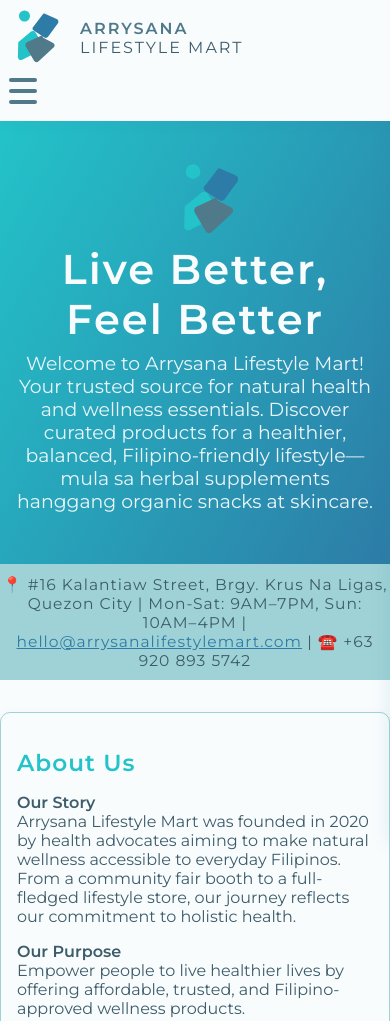
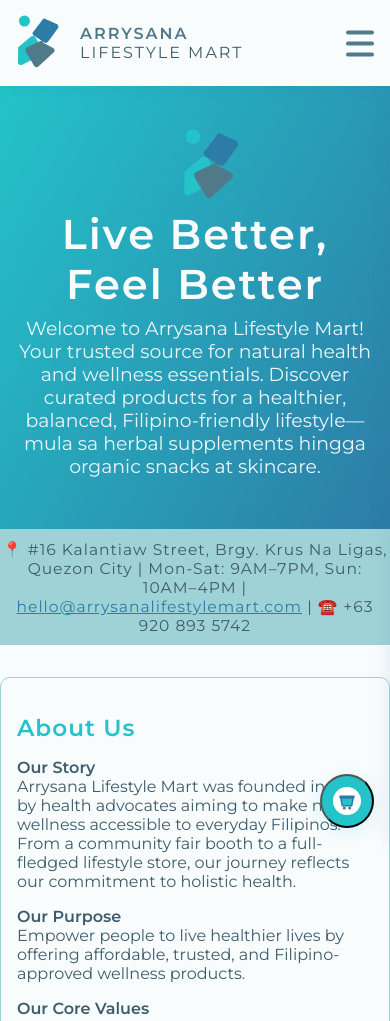
Before and after one commit to DaniPop88/ARRYSANA-LIFESTYLE, a plain HTML site: page index.html in a window 390 px wide. Shown: the top 1021 px of the page. Drawn offline with Linux system fonts and the light colour scheme.

Commit message:
index.html

```diff
--- a/index.html
+++ b/index.html
@@ -51,6 +51,13 @@
         header.sticky {
             box-shadow: 0 4px 18px rgba(45,124,167,0.16);
             background: var(--light);
+        }
+        .header-inner {
+            width: 100%;
+            display: flex;
+            align-items: center;
+            justify-content: space-between;
+            position: relative;
         }
         .logo-container {
             display: flex;
@@ -126,7 +133,10 @@
             background: none;
             border: none;
             cursor: pointer;
-            margin-right: 1em;
+            position: absolute;
+            right: 2.5vw;
+            top: 50%;
+            transform: translateY(-50%);
         }
         .burger span {
             display: block;
@@ -177,9 +187,13 @@
             }
             .burger {
                 display: flex;
+                right: 2vw;
             }
             header {
                 flex-direction: row;
+            }
+            .header-inner {
+                min-height: 70px;
             }
         }
         @media (max-width: 600px) {
@@ -439,7 +453,6 @@
         .core-values li {
             margin-bottom: 0.45em;
         }
-        /* TESTIMONIALS NEW STYLE */
         .testimonial-section {
             border: 2px solid var(--logo-teal);
             background: #f7fafc;
@@ -495,6 +508,44 @@
         .faq-list li {
             margin-bottom: 1em;
         }
+        /* Floating cart button */
+        .floating-cart-btn {
+            position: fixed;
+            bottom: 2.5vw;
+            right: 2.5vw;
+            z-index: 9999;
+            background: var(--secondary);
+            border-radius: 50%;
+            box-shadow: 0 4px 18px rgba(35,195,201,0.16);
+            width: 62px;
+            height: 62px;
+            display: flex;
+            align-items: center;
+            justify-content: center;
+            cursor: pointer;
+            transition: box-shadow 0.18s, background 0.18s;
+        }
+        .floating-cart-btn:hover {
+            background: var(--primary);
+            box-shadow: 0 6px 24px rgba(45,124,167,0.22);
+        }
+        .floating-cart-icon {
+            width: 34px;
+            height: 34px;
+            display: block;
+        }
+        @media (max-width: 600px) {
+            .floating-cart-btn {
+                bottom: 16px;
+                right: 16px;
+                width: 54px;
+                height: 54px;
+            }
+            .floating-cart-icon {
+                width: 28px;
+                height: 28px;
+            }
+        }
         footer {
             background: var(--accent);
             color: var(--light);
@@ -531,6 +582,7 @@
 </head>
 <body>
     <header id="mainHeader">
+        <div class="header-inner">
             <div class="logo-container">
                 <span class="logo-svg" aria-label="Arrysana Lifestyle Mart Logo">
                     <!-- Inline SVG from logo image1 -->
@@ -559,6 +611,7 @@
                 <a href="#faq">FAQ</a>
                 <button class="cart-btn" onclick="toggleCart()">Cart (<span id="cartCount">0</span>)</button>
             </nav>
+        </div>
     </header>
     <main>
         <section class="hero-section" id="home">
@@ -572,7 +625,7 @@
                 </svg>
             </span>
             <h1>Live Better, Feel Better</h1>
-            <p>Welcome to Arrysana Lifestyle Mart! Your trusted source for natural health and wellness essentials. Discover curated products for a healthier, balanced, Filipino-friendly lifestyle—mula sa herbal supplements hanggang organic snacks at skincare.</p>
+            <p>Welcome to Arrysana Lifestyle Mart! Your trusted source for natural health and wellness essentials. Discover curated products for a healthier, balanced, Filipino-friendly lifestyle—mula sa herbal supplements hingga organic snacks at skincare.</p>
         </section>
         <div class="info-bar">
             📍 #16 Kalantiaw Street, Brgy. Krus Na Ligas, Quezon City | Mon-Sat: 9AM–7PM, Sun: 10AM–4PM | <a href="mailto:hello@arrysanalifestylemart.com">hello@arrysanalifestylemart.com</a> | ☎️ +63 920 893 5742
@@ -732,6 +785,18 @@
                 <button class="checkout-btn" onclick="checkout()" disabled id="checkoutBtn">Checkout</button>
             </div>
         </aside>
+        <!-- Floating Cart Button -->
+        <button class="floating-cart-btn" id="floatingCartBtn" title="View Cart">
+            <svg class="floating-cart-icon" fill="none" viewBox="0 0 36 36">
+                <circle cx="18" cy="18" r="18" fill="#fff"/>
+                <g>
+                  <path d="M10 14h16l-2 10H12l-2-10z" stroke="#2D7CA7" stroke-width="2" fill="#23C3C9"/>
+                  <circle cx="14.5" cy="27" r="2" fill="#507A8A"/>
+                  <circle cx="21.5" cy="27" r="2" fill="#507A8A"/>
+                  <rect x="8" y="11" width="20" height="3" rx="1.5" fill="#2D7CA7"/>
+                </g>
+            </svg>
+        </button>
     </main>
     <footer>
         <div class="footer-links">
@@ -856,6 +921,11 @@
             // Go to order-summary.html
             window.location.href = "order-summary.html";
         }
+
+        // Floating Cart Button logic
+        document.getElementById('floatingCartBtn').addEventListener('click', function() {
+            toggleCart();
+        });
     </script>
 </body>
 </html>
```
Lines whose indentation alone changed are shown as unchanged.
